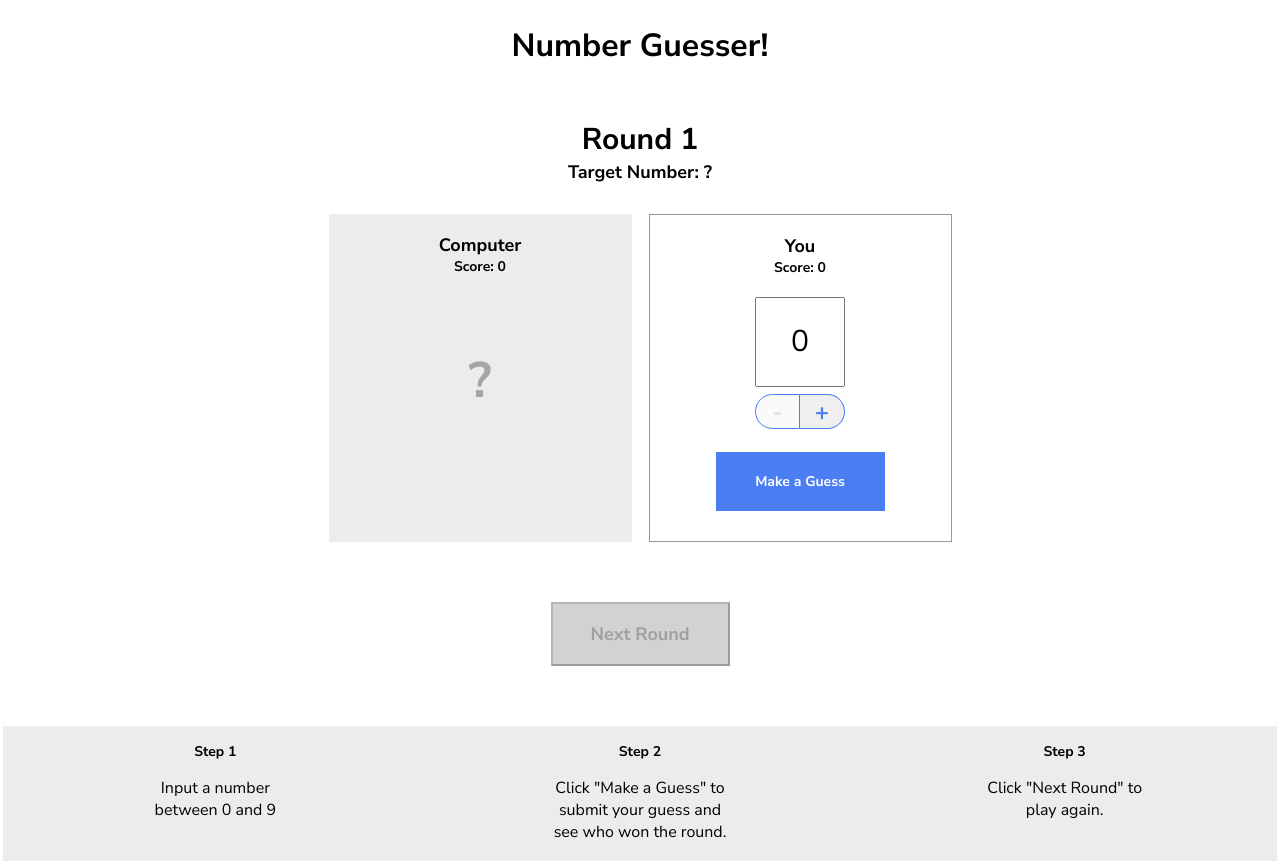
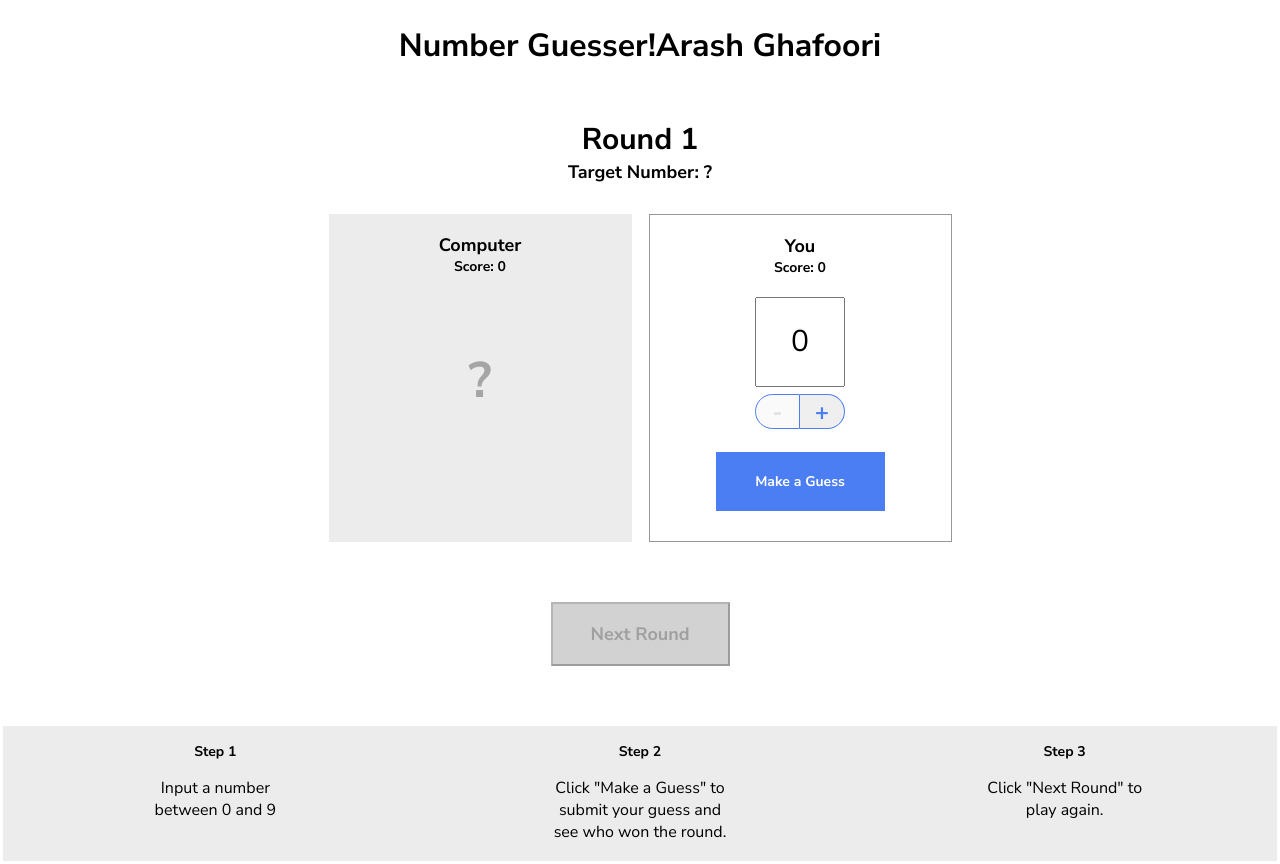
Before and after one commit to arashinho-gh/number-guesser, a plain HTML site: page index.html in a window 1280 px wide. Drawn offline with Linux system fonts and the light colour scheme.

Commit message:
second commit

```diff
--- a/index.html
+++ b/index.html
@@ -10,6 +10,7 @@
     <div class="game-container">
       <header>
         <h1>Number Guesser!</h1>
+        <h1>Arash Ghafoori</h1>
       </header>
 
       <div class="rounds">
```
